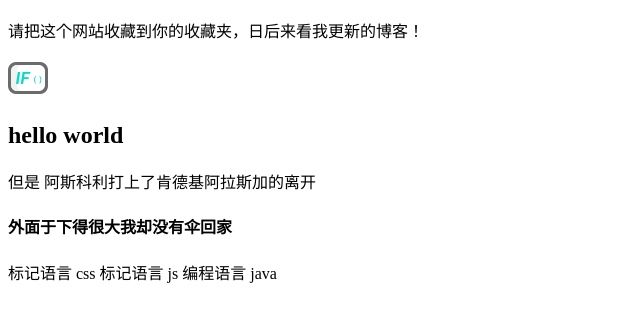
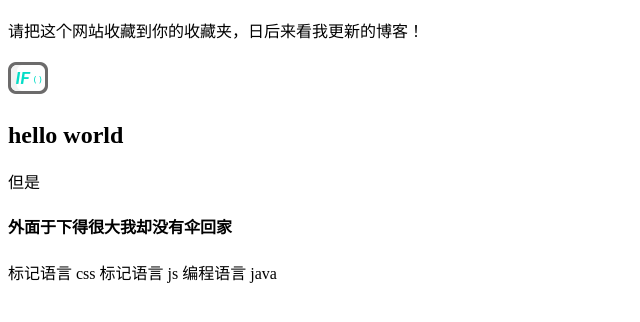
Before and after one commit to xxy4/famengdeyewan.github.io, a plain HTML site: page index.html in a window 1280 px wide. Shown: the part 120-442 px from the top of the page, without its empty margins (0-640 px from the left). Drawn offline with Linux system fonts and the light colour scheme.

Commit message:
Update index.html

```diff
--- a/index.html
+++ b/index.html
@@ -7,7 +7,6 @@
 <img src="./sucai/img.png" />
 <h2>hello world</h2>
 但是
-阿斯科利打上了肯德基阿拉斯加的离开
 <h4>外面于下得很大我却没有伞回家</h4>
 
 </body>
```
